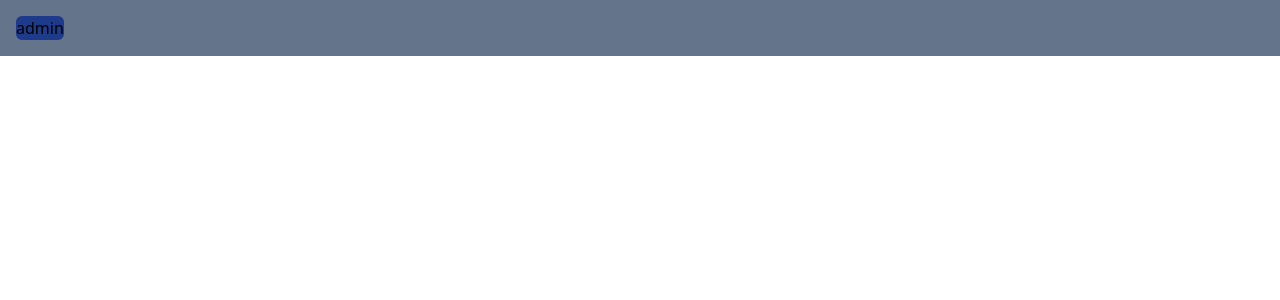
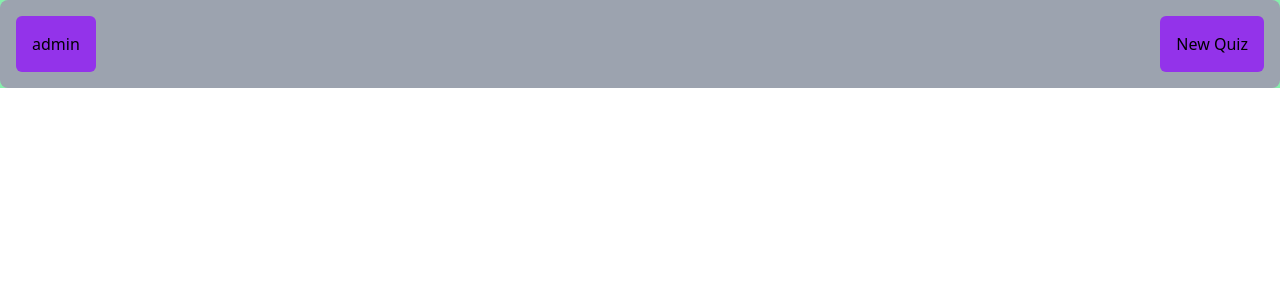
Before and after one commit to AliHisham/QuizTask_fe, a React (Create React App) app: page / in a window 1280 px wide. Shown: the top 300 px of the page. Built offline with nearby package versions, Linux system fonts and the light colour scheme.

Commit message:
added react router to navigate between listing page and form page

```diff
--- a/package.json
+++ b/package.json
@@ -8,6 +8,7 @@
     "@testing-library/user-event": "^13.5.0",
     "react": "^18.2.0",
     "react-dom": "^18.2.0",
+    "react-router-dom": "^6.16.0",
     "react-scripts": "5.0.1",
     "web-vitals": "^2.1.4"
   },
--- a/src/Components/statefull/Listing/index.jsx
+++ b/src/Components/statefull/Listing/index.jsx
@@ -1,11 +1,23 @@
 import { useContext } from "react";
 import Button from "../../stateless/Button";
 import { QuizContext } from "../../../Context/QuizContext";
+import { Link } from "react-router-dom";
 const Listing = () => {
   const { toggle, userType } = useContext(QuizContext);
+
+  const createNewQuiz = () => {
+    console.log("create new quiz");
+  };
   return (
-    <div className="bg-slate-500 p-4">
-      <Button onClick={toggle}>{userType}</Button>
+    <div className="flex p-4 bg-gray-400 rounded-lg">
+      <div className="justify-start">
+        <Button onClick={toggle}>{userType}</Button>
+      </div>
+      <div className="flex flex-grow justify-end items-end">
+        <Button onClick={createNewQuiz}>
+          {<Link to={"QuizForm"}>{"New Quiz"}</Link>}
+        </Button>
+      </div>
     </div>
   );
 };
--- /dev/null
+++ b/src/Components/statefull/QuizForm/index.jsx
@@ -0,0 +1,7 @@
+import React from "react";
+
+const QuizForm = () => {
+  return <div>QuizForm</div>;
+};
+
+export default QuizForm;
--- a/src/Components/stateless/Button/index.jsx
+++ b/src/Components/stateless/Button/index.jsx
@@ -1,8 +1,8 @@
 import React from "react";
 
-const Button = ({ children, onClick }) => {
+const Button = ({ children, onClick, styling }) => {
   return (
-    <button onClick={onClick} className="bg-blue-900 rounded-md">
+    <button onClick={onClick} className="bg-purple-600 p-4 rounded-md">
       {children}
     </button>
   );
--- /dev/null
+++ b/src/Components/stateless/Input/index.jsx
@@ -0,0 +1,7 @@
+import React from "react";
+
+const index = () => {
+  return <div>index</div>;
+};
+
+export default index;
--- a/src/index.js
+++ b/src/index.js
@@ -3,13 +3,25 @@ import ReactDOM from "react-dom/client";
 import "./index.css";
 import App from "./App";
 import reportWebVitals from "./reportWebVitals";
+import { createBrowserRouter, RouterProvider } from "react-router-dom";
 import { QuizContextProvider } from "./Context/QuizContext";
+import QuizForm from "./Components/statefull/QuizForm";
 
+const router = createBrowserRouter([
+  {
+    path: "/",
+    element: <App />,
+  },
+  {
+    path: "/QuizForm",
+    element: <QuizForm />,
+  },
+]);
 const root = ReactDOM.createRoot(document.getElementById("root"));
 root.render(
   <React.StrictMode>
     <QuizContextProvider>
-      <App />
+      <RouterProvider router={router} />
     </QuizContextProvider>
   </React.StrictMode>
 );
```
Also changed, not shown: 1 other file (tests, documents, lock files or other folders).
